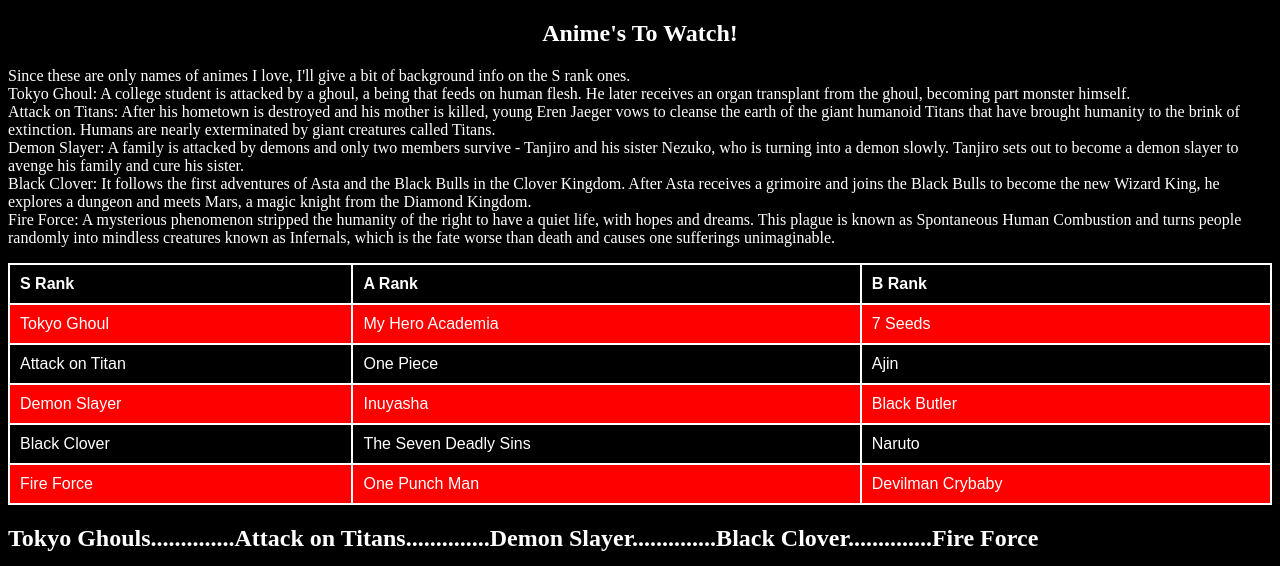
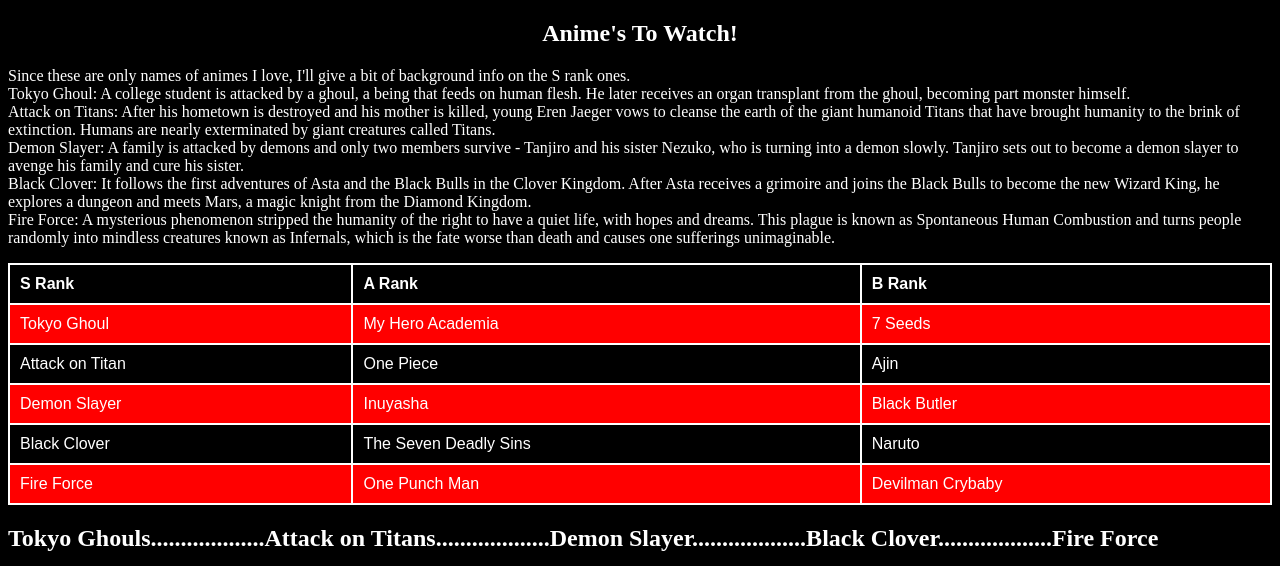
Before and after one commit to Demilition/Anime, a plain HTML site: page index.html in a window 1280 px wide. Shown: the top 566 px of the page. Drawn offline with Linux system fonts and the light colour scheme.

Commit message:
Update index.html

```diff
--- a/index.html
+++ b/index.html
@@ -58,7 +58,7 @@
 
 </table>
 
-  <h2 style="color:white;">Tokyo Ghouls..............Attack on Titans..............Demon Slayer..............Black Clover..............Fire Force</h2>
+  <h2 style="color:white;">Tokyo Ghouls...................Attack on Titans...................Demon Slayer...................Black Clover...................Fire Force</h2>
 <img src="https://m.media-amazon.com/images/M/MV5BN2E2OTgzODktMjBhYy00MjJjLWI0OTgtNGYxOGNhMWMxOWE4XkEyXkFqcGdeQXVyMzgxODM4NjM@._V1_.jpg" alt="tokyo ghoul" style="width:12%">
 <img src="https://m.media-amazon.com/images/M/MV5BNzc5MTczNDQtNDFjNi00ZDU5LWFkNzItOTE1NzQzMzdhNzMxXkEyXkFqcGdeQXVyNTgyNTA4MjM@._V1_.jpg" alt="AOT" style="width:12%">
 <img src="https://m.media-amazon.com/images/M/MV5BODI2NjdlYWItMTE1ZC00YzI2LTlhZGQtNzE3NzA4MWM0ODYzXkEyXkFqcGdeQXVyNjU1OTg4OTM@._V1_.jpg" alt="DS" style="width:12%">
```
